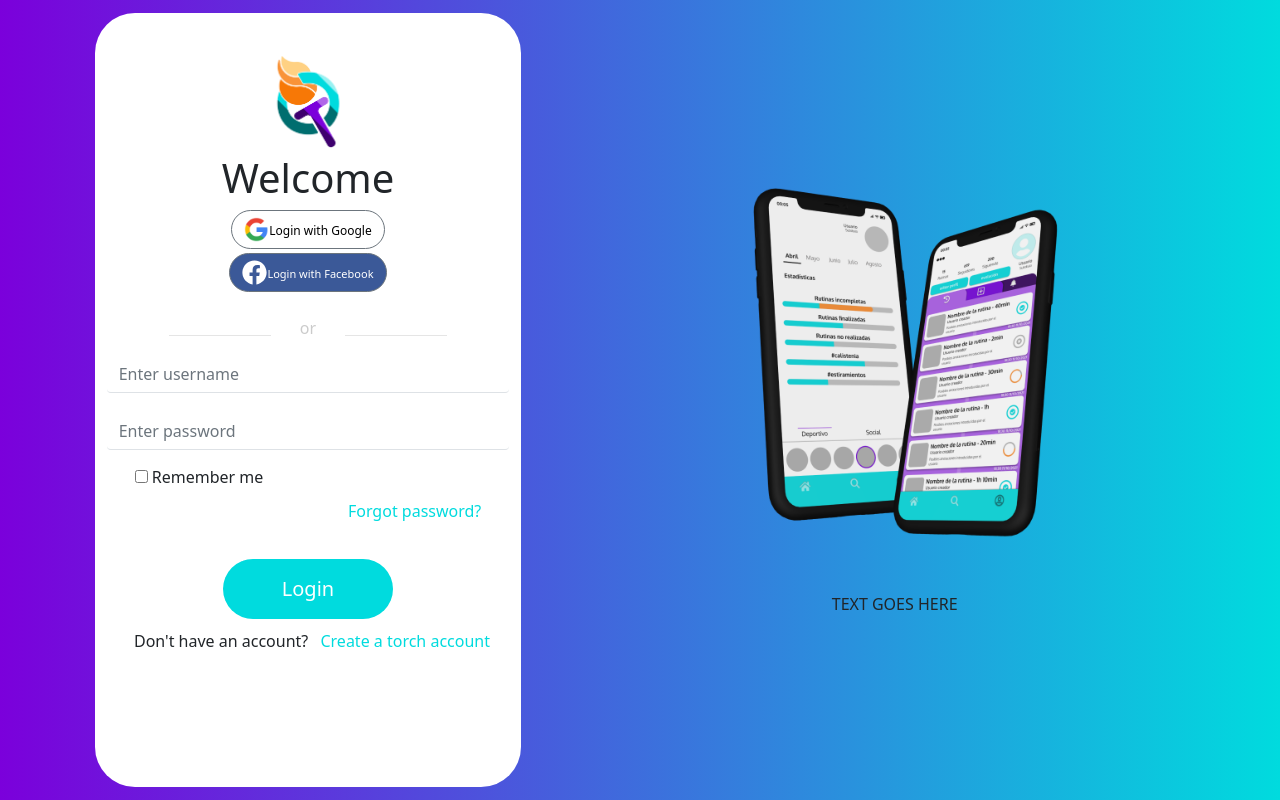
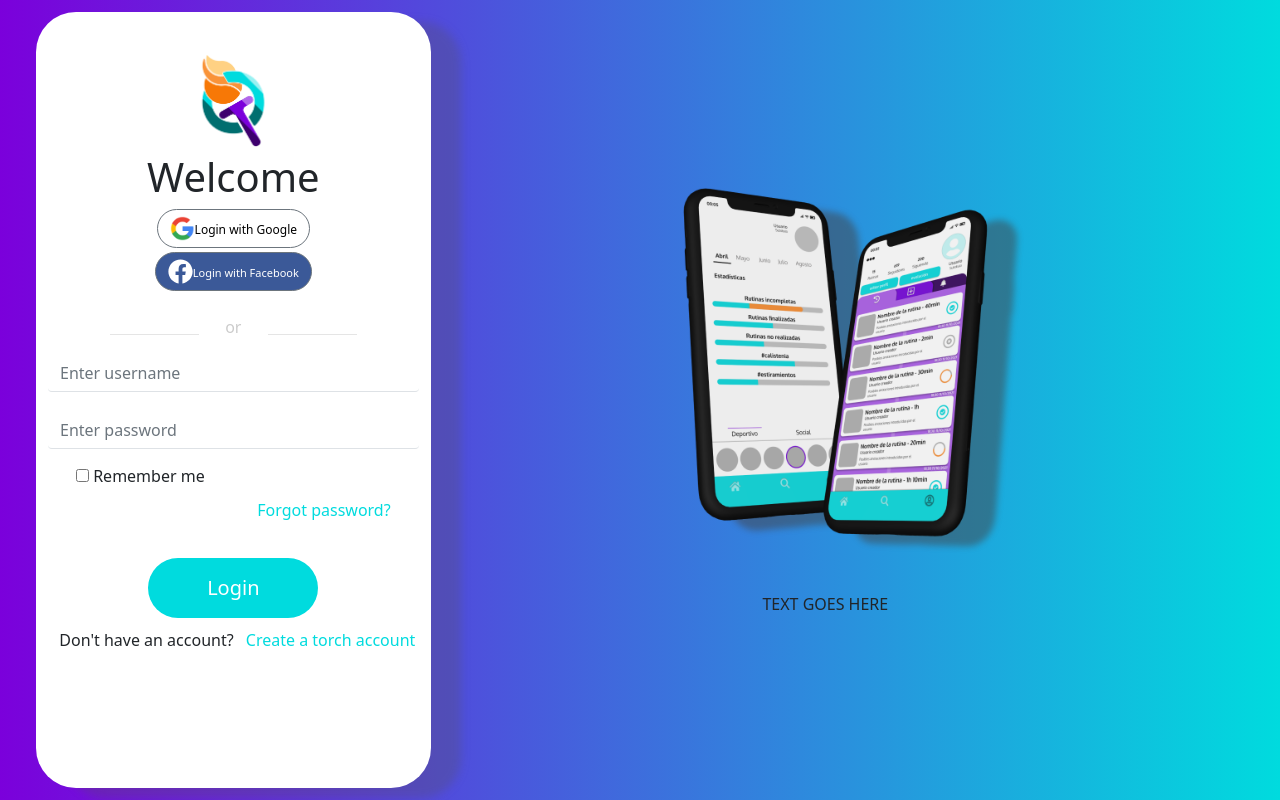
Before and after one commit to SyTW-2122/E02, a Vue app in the folder torch-front/: page / in a window 1280 px wide. Built offline with nearby package versions, Linux system fonts and the light colour scheme.

Commit message:
hotfix: mockup image has now shadows :warning:

```diff
--- a/torch-front/src/views/SignIn.vue
+++ b/torch-front/src/views/SignIn.vue
@@ -1,7 +1,7 @@
 <template class="">
-  <b-container fluid class="background">
+  <b-container fluid class="background px-5">
     <b-row fluid class="h-100 w-100">
-      <b-col class="sign-in" offset="1" cols="4">
+      <b-col class="sign-in" cols="4">
         <b-row class="welcome">
           <b-col cols="12">
             <img src="../assets/images/torch-logo.png" alt="">
@@ -105,9 +105,9 @@
           </b-form>
         </b-form-row>
       </b-col>
-      <b-col cols="7" class="pt-5">
+      <b-col cols="8" class="pt-5">
         <b-row align="center">
-          <b-col align="center" class="mockup pt-5" cols="12" v-if="!mobile">
+          <b-col align="center" class="mockup pt-5" cols="12" >
             <img class="mockup-img pt-5" src="../assets/images/mockup-1.png" alt="">
           </b-col>
         </b-row>
@@ -311,15 +311,11 @@ h1 {
     background: linear-gradient(0.25turn,#7B00DB, #00DBDE);
   }
     .sign-in {
-    /* padding:0;
-    margin:0; */
     background-color: #FFF;
-    /* height: 96%;
-    width: 35%;
-    margin-left: 1%; */
     margin-top: 1%;
     margin-bottom: 1%;
     border-radius: 40px;
+    filter: drop-shadow(30px 10px 4px #55525244);
   }
   .word-size {
     font-size: 16px;
@@ -328,6 +324,7 @@ h1 {
     width: 35vw;
     height: auto;
     vertical-align: middle;
+    filter: drop-shadow(30px 10px 3px #433f3f79);
   }
 }
 @media screen and (max-width: 1025px) {
```
